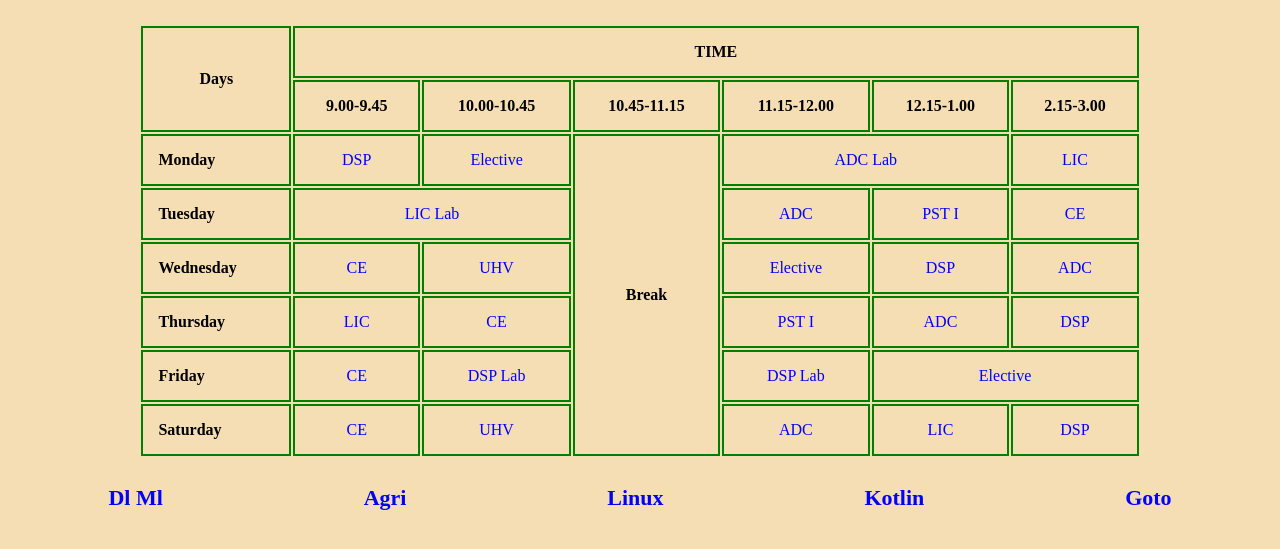
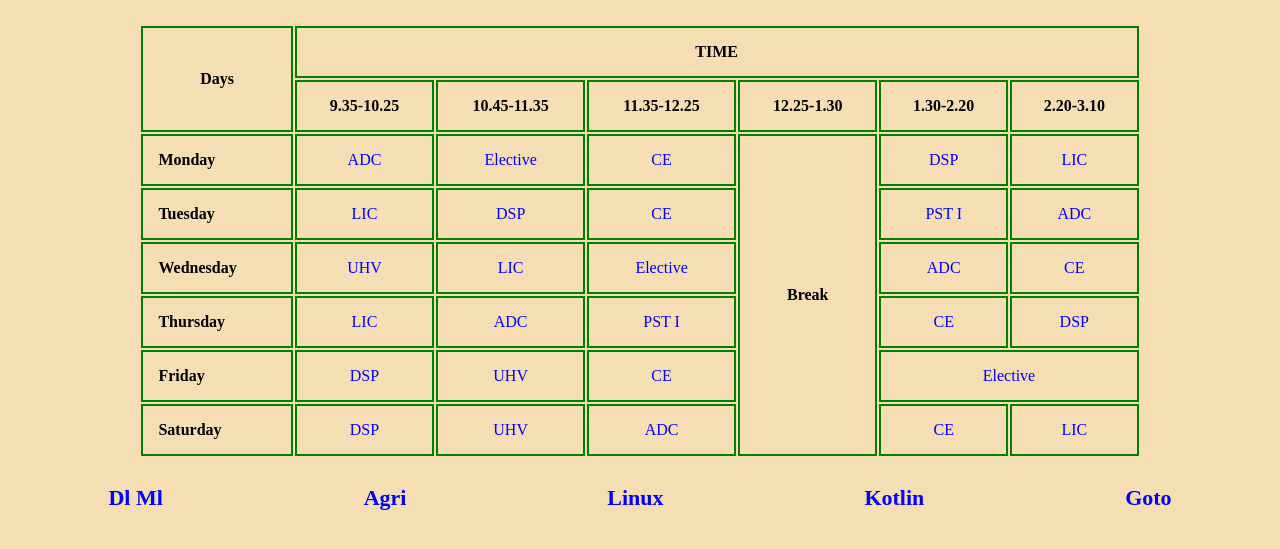
Before and after one commit to Pradeeppk008/New-TT, a plain HTML site: page index.html in a window 1280 px wide. Shown: the part 61-610 px from the top of the page. Drawn offline with Linux system fonts and the light colour scheme.

Commit message:
Update index.html

```diff
--- a/index.html
+++ b/index.html
@@ -2,7 +2,7 @@
 <html>
 <head>
 	<meta charset="utf-8">
-	<title>Table </title>
+	<title> New TT </title>
 
 	<link rel="stylesheet" href="Table.css">
 
@@ -18,58 +18,67 @@
 		<th id="time" colspan="11">Time</th>
 	</tr>
 	<tr >
-		<th>9.00-9.45</th>
+		<th>9.35-10.25</th>
 
-		<th>10.00-10.45</th>
-		<th>10.45-11.15</th>
-		<th>11.15-12.00</th>
-		<th >12.15-1.00</th>
-		<th>2.15-3.00</th>
+		<th>10.45-11.35</th>
+		<th>11.35-12.25</th>
+		<th>12.25-1.30</th>
+
+		<th >1.30-2.20</th>
+		<th>2.20-3.10</th>
 
 
 	</tr>
 	<tr  align="center">
 		<th class="left">Monday</th>
+		<td><a href="https://meet.google.com/ntu-hyop-xpp" target="blank">ADC</a></td>
+		<td > <a href="Elective.html"  target="blank"> Elective</a></td>
+		<td>  <a href="https://meet.google.com/qaw-bfer-gwb" target="blank">CE</a></td>
+		<th rowspan="7"  >Break</th>
 		<td> <a href="https://meet.google.com/iwz-iogp-vfx" target="blank">DSP </a> </td>
-		<td > <a href="Elective.html"  target="blank"> Elective</a></td>
-		<th rowspan="7"  >Break</th>
-		<td colspan="2"><a href="https://meet.google.com/cxf-ueve-uvg" target="blank">ADC Lab</a></td>
 		<td><a href="https://meet.google.com/wbj-raba-msq" target="blank">LIC</a></td>
 
 	</tr>
 	<tr align="center">
 		<th class="left">Tuesday</th>
-		<td colspan="2" ><a href="https://meet.google.com/tav-rnnp-dni" target="blank">LIC Lab</a></td>
+		<td><a href="https://meet.google.com/wbj-raba-msq" target="blank">LIC</a></td>
+		<td> <a href="https://meet.google.com/iwz-iogp-vfx" target="blank">DSP </a> </td>
+		<td>  <a href="https://meet.google.com/qaw-bfer-gwb" target="blank">CE</a></td>
+		<td><a href="https://meet.google.com/bde-nofo-vtq" target="blank">PST I</a></td>
+		<td><a href="https://meet.google.com/ntu-hyop-xpp" target="blank">ADC</a></td>
 
-		<td><a href="https://meet.google.com/ntu-hyop-xpp" target="blank">ADC</a></td>
-		<td><a href="https://meet.google.com/bde-nofo-vtq" target="blank">PST I</a></td>
-		<td>  <a href="https://meet.google.com/qaw-bfer-gwb" target="blank">CE</a></td>
+
 
 	</tr>
 	<tr align="center">
 		<th class="left">Wednesday</th>
-		<td>  <a href="https://meet.google.com/qaw-bfer-gwb" target="blank">CE</a></td>
+
 		<td>  <a href="https://meet.google.com/pgi-hrhp-ibg" target="blank">UHV</a></a></td>
+		<td><a href="https://meet.google.com/wbj-raba-msq" target="blank">LIC</a></td>
 		<td > <a href="Elective.html"  target="blank"> Elective</a></td>
 
-		<td> <a href="https://meet.google.com/iwz-iogp-vfx" target="blank">DSP</a> </td>
+
 		<td> <a href="https://meet.google.com/ntu-hyop-xpp" target="blank">ADC</a></td>
+		<td>  <a href="https://meet.google.com/qaw-bfer-gwb" target="blank">CE</a></td>
 
 	</tr>
 	<tr align="center">
 		<th class="left">Thursday</th>
 		<td> <a href="https://meet.google.com/wbj-raba-msq" target="blank">LIC</a></td>
+		<td> <a href="https://meet.google.com/ntu-hyop-xpp" target="blank">ADC</a></td>
+		<td> <a href="https://meet.google.com/bde-nofo-vtq" target="blank">PST I</a></td>
 		<td> <a href="https://meet.google.com/qaw-bfer-gwb" target="blank">CE</a></td>
-		<td> <a href="https://meet.google.com/bde-nofo-vtq" target="blank">PST I</a></td>
-		<td> <a href="https://meet.google.com/ntu-hyop-xpp" target="blank">ADC</a></td>
+
+
 		<td><a href="https://meet.google.com/iwz-iogp-vfx" target="blank">DSP</a></td>
 
 	</tr>
 	<tr align="center">
 		<th class="left">Friday</th>
+		<td><a href="https://meet.google.com/iwz-iogp-vfx" target="blank">DSP</a></td>
+		<td>  <a href="https://meet.google.com/pgi-hrhp-ibg" target="blank">UHV</a></a></td>
 		<td>  <a href="https://meet.google.com/qaw-bfer-gwb" target="blank">CE</a></td>
-		<td > <a href="https://meet.google.com/wyp-mnkm-uas" target="blank">DSP Lab</a></td>
-		<td >  <a href="https://meet.google.com/wyp-mnkm-uas" target="blank">DSP Lab</a></td>
+
 		<td colspan="2"  > <a href="Elective.html"  target="blank"> Elective</a></td>
 
 
@@ -77,14 +86,19 @@
 	</tr>
 	<tr align="center">
 	<th class="left">Saturday</th>
-		<td> <a href="https://meet.google.com/qaw-bfer-gwb" target="blank">CE</a></td>
+	<td> <a href="https://meet.google.com/iwz-iogp-vfx" target="blank">DSP </a> </td>
 	<td> <a href="https://meet.google.com/pgi-hrhp-ibg" target="blank">UHV</a></td>
 	<td> <a href="https://meet.google.com/ntu-hyop-xpp" target="blank">ADC</a></td>
+		<td> <a href="https://meet.google.com/qaw-bfer-gwb" target="blank">CE</a></td>
+
+
 		<td> <a href="https://meet.google.com/wbj-raba-msq" target="blank">LIC</a></td>
-		<td> <a href="https://meet.google.com/iwz-iogp-vfx" target="blank">DSP </a> </td>
+
 
 	</tr>
+
 </table>
+
 <div class="onecredit">
 	<p> <a href="https://meet.google.com/sge-mdks-ktj" target="blank" >Dl Ml</a> </p>
    <p> <a href="https://meet.google.com/jos-bbyn-jta" target="blank" > Agri</a> </p>
@@ -93,7 +107,6 @@
    <p> <a href="" target="blank"> Goto</a> </p>
 
  </div>
-
 </div>
 
 
```
Lines whose indentation alone changed are shown as unchanged.
